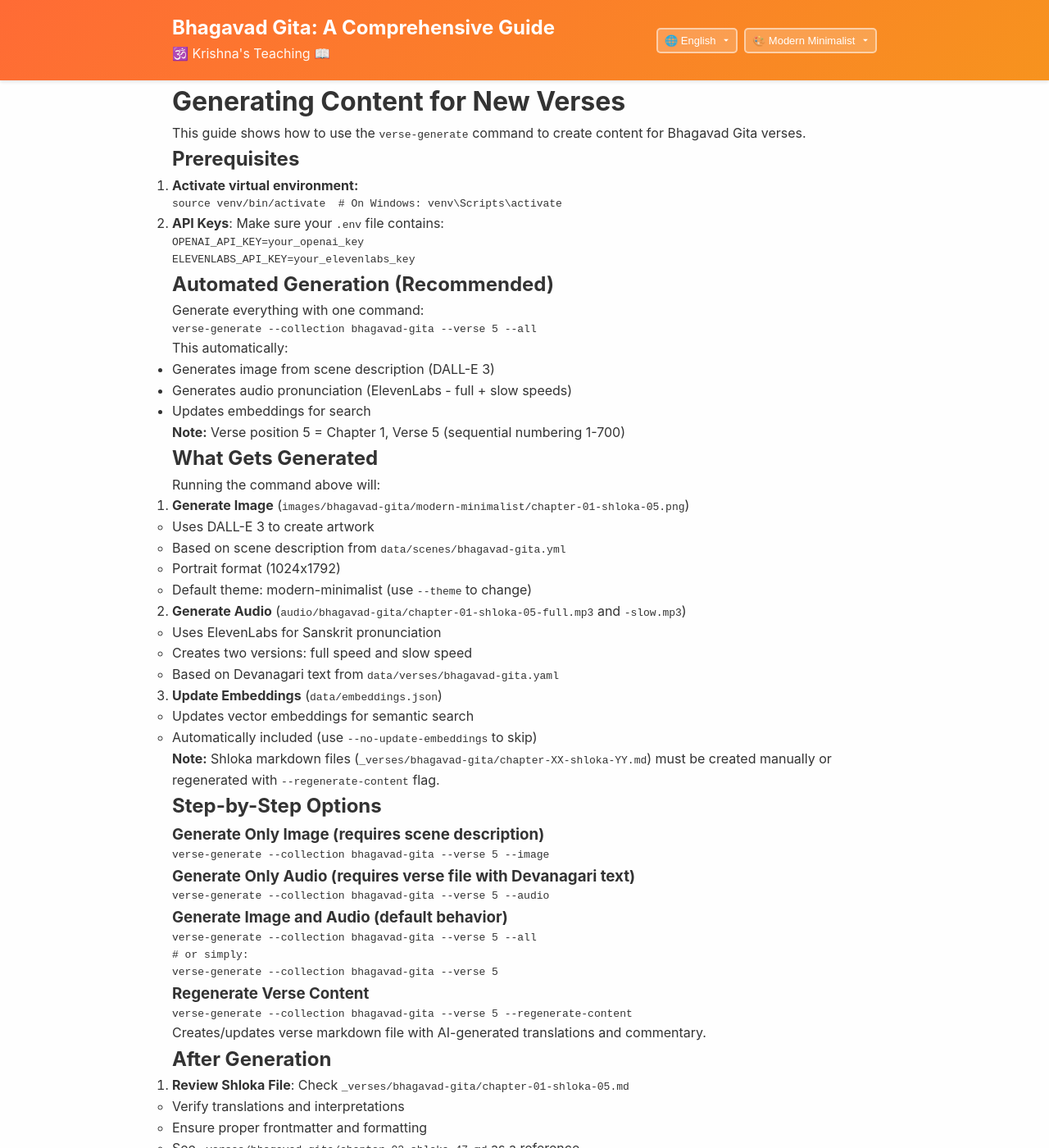
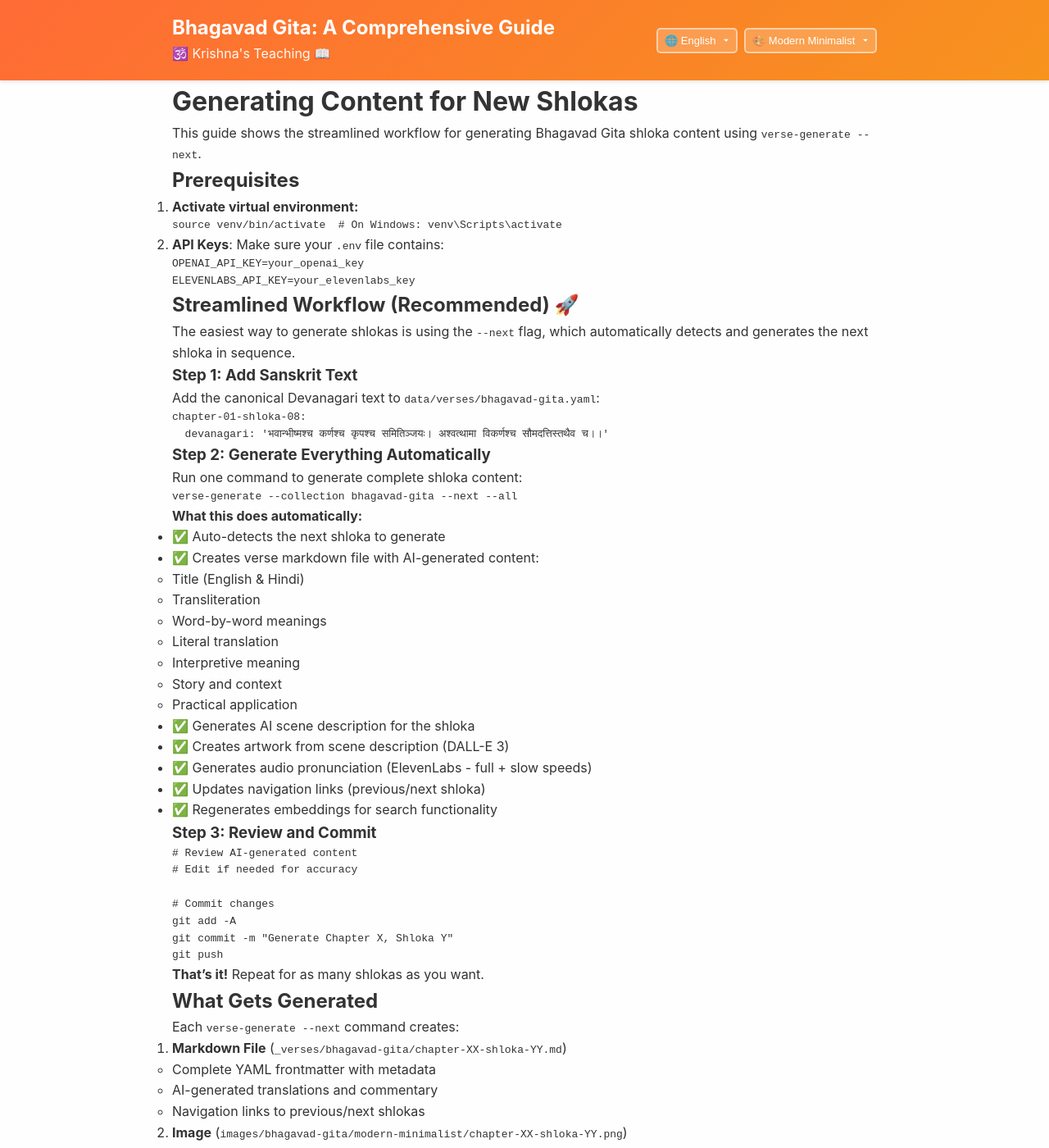
Before and after one commit to sanatan-learnings/bhagavad-gita, a Jekyll site: the page built from docs/guides/content-generation.md, in a window 1280 px wide and 1400 px high. Shown: the whole window at 82% size. Built offline with Jekyll 4.4.1, drawn with Linux system fonts in a browser that asks for light colours; our own code applies the rules of GitHub Pages for plain Markdown files; some of the changed text lies outside the part shown.

Commit message:
Simplify content generation guide with --next workflow
- Rewrite to emphasize streamlined verse-generate --next process
- Document 2-step workflow: add Sanskrit text, run command
- Add batch generation examples with loop script
- Include troubleshooting for common issues (content policy, temp files)
- Remove verbose step-by-step in favor of automatic workflow
- Add tips for reviewing AI-generated sacred content

Co-Authored-By: Claude Sonnet 4.5 <noreply@anthropic.com>

````diff
--- a/docs/guides/content-generation.md
+++ b/docs/guides/content-generation.md
@@ -1,6 +1,6 @@
-# Generating Content for New Verses
+# Generating Content for New Shlokas
 
-This guide shows how to use the `verse-generate` command to create content for Bhagavad Gita verses.
+This guide shows the streamlined workflow for generating Bhagavad Gita shloka content using `verse-generate --next`.
 
 ## Prerequisites
 
@@ -15,130 +15,212 @@ This guide shows how to use the `verse-generate` command to create content for B
    ELEVENLABS_API_KEY=your_elevenlabs_key
    ```
 
-## Automated Generation (Recommended)
+## Streamlined Workflow (Recommended) 🚀
 
-Generate everything with one command:
+The easiest way to generate shlokas is using the `--next` flag, which automatically detects and generates the next shloka in sequence.
+
+### Step 1: Add Sanskrit Text
+
+Add the canonical Devanagari text to `data/verses/bhagavad-gita.yaml`:
+
+```yaml
+chapter-01-shloka-08:
+  devanagari: 'भवान्भीष्मश्च कर्णश्च कृपश्च समितिञ्जयः। अश्वत्थामा विकर्णश्च सौमदत्तिस्तथैव च।।'
+```
+
+### Step 2: Generate Everything Automatically
+
+Run one command to generate complete shloka content:
+
+```bash
+verse-generate --collection bhagavad-gita --next --all
+```
+
+**What this does automatically:**
+- ✅ Auto-detects the next shloka to generate
+- ✅ Creates verse markdown file with AI-generated content:
+  - Title (English & Hindi)
+  - Transliteration
+  - Word-by-word meanings
+  - Literal translation
+  - Interpretive meaning
+  - Story and context
+  - Practical application
+- ✅ Generates AI scene description for the shloka
+- ✅ Creates artwork from scene description (DALL-E 3)
+- ✅ Generates audio pronunciation (ElevenLabs - full + slow speeds)
+- ✅ Updates navigation links (previous/next shloka)
+- ✅ Regenerates embeddings for search functionality
+
+### Step 3: Review and Commit
+
+```bash
+# Review AI-generated content
+# Edit if needed for accuracy
+
+# Commit changes
+git add -A
+git commit -m "Generate Chapter X, Shloka Y"
+git push
+```
+
+**That's it!** Repeat for as many shlokas as you want.
+
+## What Gets Generated
+
+Each `verse-generate --next` command creates:
+
+1. **Markdown File** (`_verses/bhagavad-gita/chapter-XX-shloka-YY.md`)
+   - Complete YAML frontmatter with metadata
+   - AI-generated translations and commentary
+   - Navigation links to previous/next shlokas
+
+2. **Image** (`images/bhagavad-gita/modern-minimalist/chapter-XX-shloka-YY.png`)
+   - DALL-E 3 generated artwork
+   - Portrait format (1024x1792)
+   - Based on AI-generated scene description
+
+3. **Audio Files** (`audio/bhagavad-gita/chapter-XX-shloka-YY-*.mp3`)
+   - `*-full.mp3`: Normal speed pronunciation
+   - `*-slow.mp3`: Slow speed for learning
+   - ElevenLabs Sanskrit voice
+
+4. **Updated Files**
+   - `data/scenes/bhagavad-gita.yml`: New scene description added
+   - `data/embeddings.json`: Regenerated for search
+   - Previous shloka's markdown: Navigation link updated
+
+## Alternative Methods
+
+### Generate Specific Shloka by Position
+
+If you need to regenerate or generate a specific shloka (not the next in sequence):
 
 ```bash
 verse-generate --collection bhagavad-gita --verse 5 --all
 ```
 
-This automatically:
-- Generates image from scene description (DALL-E 3)
-- Generates audio pronunciation (ElevenLabs - full + slow speeds)
-- Updates embeddings for search
+**Note:** Position is sequential (1-700), not chapter/verse numbers.
+- Position 1-47 = Chapter 1, Shlokas 1-47
+- Position 48-119 = Chapter 2, Shlokas 1-72
+- And so on...
 
-**Note:** Verse position 5 = Chapter 1, Verse 5 (sequential numbering 1-700)
+### Generate Only Specific Assets
 
-## What Gets Generated
-
-Running the command above will:
-
-1. **Generate Image** (`images/bhagavad-gita/modern-minimalist/chapter-01-shloka-05.png`)
-   - Uses DALL-E 3 to create artwork
-   - Based on scene description from `data/scenes/bhagavad-gita.yml`
-   - Portrait format (1024x1792)
-   - Default theme: modern-minimalist (use `--theme` to change)
-
-2. **Generate Audio** (`audio/bhagavad-gita/chapter-01-shloka-05-full.mp3` and `-slow.mp3`)
-   - Uses ElevenLabs for Sanskrit pronunciation
-   - Creates two versions: full speed and slow speed
-   - Based on Devanagari text from `data/verses/bhagavad-gita.yaml`
-
-3. **Update Embeddings** (`data/embeddings.json`)
-   - Updates vector embeddings for semantic search
-   - Automatically included (use `--no-update-embeddings` to skip)
-
-**Note:** Shloka markdown files (`_verses/bhagavad-gita/chapter-XX-shloka-YY.md`) must be created manually or regenerated with `--regenerate-content` flag.
-
-## Step-by-Step Options
-
-### Generate Only Image (requires scene description)
-
+Generate only images:
 ```bash
 verse-generate --collection bhagavad-gita --verse 5 --image
 ```
 
-### Generate Only Audio (requires verse file with Devanagari text)
-
+Generate only audio:
 ```bash
 verse-generate --collection bhagavad-gita --verse 5 --audio
 ```
 
-### Generate Image and Audio (default behavior)
-
+Generate image and audio (default):
 ```bash
 verse-generate --collection bhagavad-gita --verse 5 --all
-# or simply:
-verse-generate --collection bhagavad-gita --verse 5
 ```
 
 ### Regenerate Verse Content
+
+To regenerate the markdown file with new AI-generated translations:
 
 ```bash
 verse-generate --collection bhagavad-gita --verse 5 --regenerate-content
 ```
 
-Creates/updates verse markdown file with AI-generated translations and commentary.
+## Batch Generation
+
+To generate multiple shlokas, add Sanskrit text for all of them in `data/verses/bhagavad-gita.yaml`, then run `verse-generate --next --all` repeatedly:
+
+```bash
+# Add shlokas 8-12 to YAML file first
+
+# Generate shloka 8
+verse-generate --collection bhagavad-gita --next --all
+
+# Generate shloka 9
+verse-generate --collection bhagavad-gita --next --all
+
+# Generate shloka 10
+verse-generate --collection bhagavad-gita --next --all
+
+# And so on...
+```
+
+Or use a simple loop:
+```bash
+for i in {1..5}; do
+  verse-generate --collection bhagavad-gita --next --all
+  git add -A
+  git commit -m "Generate next shloka"
+done
+```
 
 ## After Generation
 
-1. **Review Shloka File**: Check `_verses/bhagavad-gita/chapter-01-shloka-05.md`
-   - Verify translations and interpretations
-   - Ensure proper frontmatter and formatting
-   - See `_verses/bhagavad-gita/chapter-02-shloka-47.md` as a reference
-
-2. **Review Scene Description**: Check `data/scenes/bhagavad-gita.yml`
-   - Verify the scene description captures the shloka essence
-   - Edit if needed before regenerating image
-
-3. **Review Generated Files**:
-   ```bash
-   ls -lh images/bhagavad-gita/modern-minimalist/chapter-01-shloka-05.png
-   ls -lh audio/bhagavad-gita/chapter-01-shloka-05-*.mp3
-   ls -lh _verses/bhagavad-gita/chapter-01-shloka-05.md
-   ```
-
-4. **Test Locally**:
+1. **Test Locally**:
    ```bash
    bundle exec jekyll serve
    # Navigate to http://localhost:4000/bhagavad-gita/
    ```
 
-5. **Commit and Push**:
+2. **Review Content**:
+   - Check translations for accuracy
+   - Review AI-generated commentary
+   - Verify image quality and relevance
+   - Test audio pronunciation
+
+3. **Edit if Needed**:
+   - Markdown files: Edit content directly
+   - Scene descriptions: Edit `data/scenes/bhagavad-gita.yml`
+   - Regenerate assets if you change scene descriptions
+
+4. **Commit and Push**:
    ```bash
-   git add _verses/bhagavad-gita/chapter-01-shloka-05.md \
-           data/scenes/bhagavad-gita.yml \
-           images/bhagavad-gita/modern-minimalist/chapter-01-shloka-05.png \
-           audio/bhagavad-gita/chapter-01-shloka-05-*.mp3
-   git commit -m "Add Chapter 1, Shloka 5 with multimedia content"
+   git add -A
+   git commit -m "Generate Chapter X, Shloka Y with multimedia content"
    git push
    ```
 
+## Troubleshooting
+
+### "Error: OPENAI_API_KEY not set"
+- Check `.env` file exists and contains valid API key
+- Make sure to activate virtual environment before running
+
+### "Error: No canonical Devanagari text found"
+- Add the Sanskrit text to `data/verses/bhagavad-gita.yaml` first
+- Ensure the format is: `devanagari: 'sanskrit text here'`
+
+### "Error code: 400 - content_policy_violation" (Image Generation)
+- Scene description may contain battle/violence imagery
+- Edit `data/scenes/bhagavad-gita.yml` to emphasize spiritual/dharmic context
+- Focus on noble qualities rather than weapons/conflict
+- Regenerate image with updated scene
+
+### Jekyll "No such file or directory" error for .temp.mp3
+- Already fixed in `_config.yml` with `**/*.temp.mp3` exclusion
+- Restart Jekyll server if error persists
+
 ## Tips
 
-- **Review AI Content**: Always review and edit AI-generated translations and interpretations for accuracy
+- **Review AI Content**: Always review and edit AI-generated translations and interpretations for accuracy. The Gita is sacred text - ensure authenticity.
 
-- **Scene Descriptions**: More specific scene descriptions lead to better images
+- **Scene Descriptions**: More specific scene descriptions lead to better images. Emphasize spiritual context over battle imagery.
 
-- **Regeneration**: Use individual flags to regenerate only specific components
+- **Sequential Generation**: Use `--next` to maintain proper ordering and navigation links.
 
-## Troubleshooting
-
-**"Error: OPENAI_API_KEY not set"**
-- Check `.env` file exists and contains valid API key
-
-**"Scene description not found"** (warning only)
-- Add scene to `data/scenes/bhagavad-gita.yml`
-- Or use `--auto-generate-scene` to generate with AI
-
-**"Shloka not found in data file"**
-- Add shloka to `data/verses/bhagavad-gita.yaml` with Devanagari text
-- Or use `--regenerate-content` to generate shloka file
+- **Cost Optimization**:
+  - Content generation: ~$0.11 per shloka (GPT-4)
+  - Images: Free (included in OpenAI plan)
+  - Audio: Free tier available (ElevenLabs)
+  - Embeddings: ~$0.0002 per shloka (negligible)
 
 ## Full Documentation
 
 For complete SDK documentation, see:
-- [sanatan-verse-sdk README](https://github.com/sanatan-learnings/sanatan-verse-sdk)
+- [sanatan-verse-sdk Repository](https://github.com/sanatan-learnings/sanatan-verse-sdk)
 - Run `verse-help` for comprehensive CLI documentation
 - Run `verse-generate --help` for detailed command options
````
